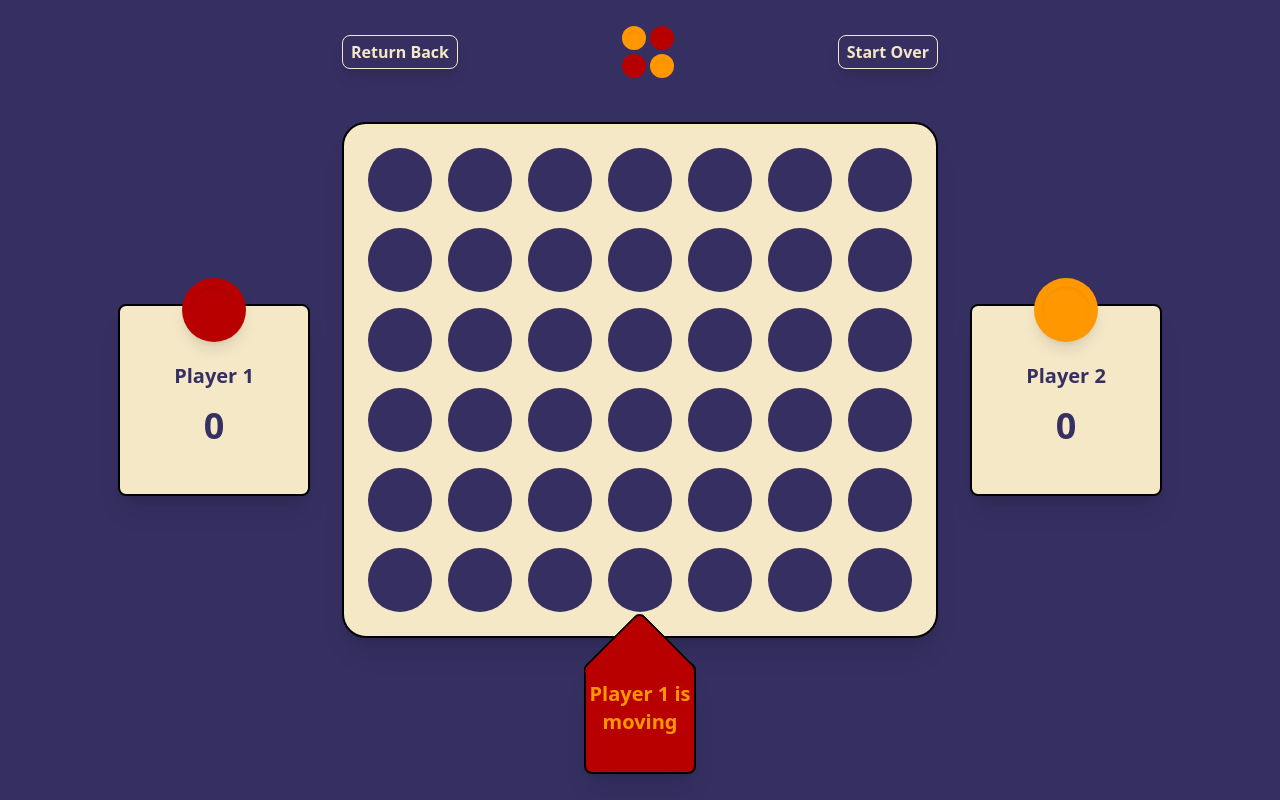
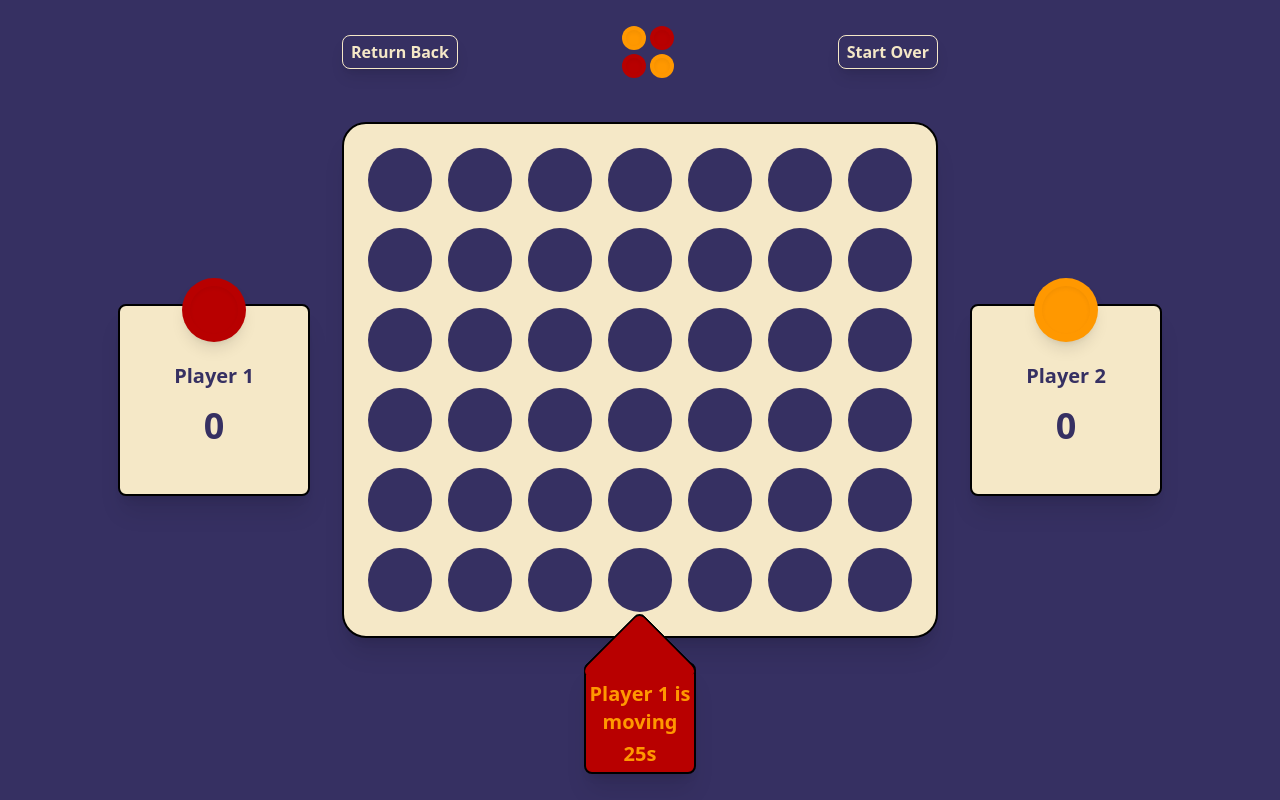
Before and after one commit to Vladyslav-Davydenko/Connect-Four-Game, a React (Vite) app in the folder connect-four/: page /game in a window 1280 px wide. Built offline with nearby package versions, Linux system fonts and the light colour scheme; no server answers.

Commit message:
Added timer + bug fixes + code cleaning

```diff
--- a/connect-four/src/main.tsx
+++ b/connect-four/src/main.tsx
@@ -5,9 +5,6 @@ import { BrowserRouter, Route, Routes } from "react-router-dom";
 import { Provider } from "react-redux";
 import store from "./redux/store.ts";
 import "./index.css";
-import { fetchBoards } from "./redux/board/BoardSlice.ts";
-
-store.dispatch(fetchBoards());
 
 ReactDOM.createRoot(document.getElementById("root")!).render(
   <React.StrictMode>
--- a/connect-four/src/views/pages/dashboard/DashBoardPage.tsx
+++ b/connect-four/src/views/pages/dashboard/DashBoardPage.tsx
@@ -1,4 +1,6 @@
-import { useAppSelector } from "../../../redux/hooks";
+import { useAppSelector, useAppDispatch } from "../../../redux/hooks";
+
+import { fetchBoards } from "../../../redux/board/BoardSlice";
 
 import {
   selectBoardIDs,
@@ -10,16 +12,22 @@ import SingleUnit from "../../components/dashboard/SingleUnit";
 import { Link } from "react-router-dom";
 
 import Loader from "../../components/loader/Loader";
+import { useEffect } from "react";
 
 export function DashBoardPage(): JSX.Element {
   const boardIds = useAppSelector(selectBoardIDs);
   const status = useAppSelector(selectStatus);
+  const dispatch = useAppDispatch();
   const playerOneCount = useAppSelector((rootState) =>
     selectTotalCountPlayerWin(rootState, "X")
   );
   const playerTwoCount = useAppSelector((rootState) =>
     selectTotalCountPlayerWin(rootState, "O")
   );
+
+  useEffect(() => {
+    dispatch(fetchBoards());
+  }, [dispatch]);
 
   return (
     <div className="flex flex-col gap-6 w-[70%] justify-center items-center m-10">
--- a/connect-four/src/views/pages/game/GamePage.tsx
+++ b/connect-four/src/views/pages/game/GamePage.tsx
@@ -21,7 +21,7 @@ const LOCAL_STORAGE_KEY = "vilsivul_connect_four";
 export function GamePage(): JSX.Element {
   const [board, setBoard] = useState<BoardType[][]>(() => {
     const localBoard = localStorage.getItem(LOCAL_STORAGE_KEY);
-    if (localBoard) return JSON.parse(localBoard);
+    if (localBoard) return JSON.parse(localBoard).board;
     else {
       return [
         ["", "", "", "", "", "", ""],
@@ -33,8 +33,14 @@ export function GamePage(): JSX.Element {
       ];
     }
   });
+  const [currentPlayer, setCurrentPlayer] = useState<"X" | "O">(() => {
+    const localBoard = localStorage.getItem(LOCAL_STORAGE_KEY);
+    if (localBoard) return JSON.parse(localBoard).currentPlayer;
+    return "X";
+  });
   const [gameOver, setGameOver] = useState<boolean>(false);
   const [isOpen, setIsOpen] = useState<boolean>(false);
+  const [timeLeft, setTimeLeft] = useState<number>(30);
 
   let playerOneCount = board.reduce(
     (count, row) => count + row.filter((ch) => ch === "X").length,
@@ -45,13 +51,46 @@ export function GamePage(): JSX.Element {
     0
   );
 
-  let currentPlayer: "X" | "O" = playerOneCount > playerTwoCount ? "O" : "X";
-
   const dispatch = useAppDispatch();
 
   useEffect(() => {
-    localStorage.setItem(LOCAL_STORAGE_KEY, JSON.stringify(board));
+    const preparedData = {
+      board,
+      currentPlayer,
+      playerOneCount,
+      playerTwoCount,
+    };
+
+    localStorage.setItem(LOCAL_STORAGE_KEY, JSON.stringify(preparedData));
+  });
+
+  useEffect(() => {
+    for (let i = 0; i < board.length; i++) {
+      for (let j = 0; j < board.length + 1; j++) {
+        try {
+          checkWinner(i, j, 0, 1); // Check horizontal
+          checkWinner(i, j, 1, 0); // Check vertical
+          checkWinner(i, j, 1, 1); // Check diagonal \
+          checkWinner(i, j, 1, -1); // Check diagonal /
+        } catch (e) {
+          // Silent skip
+        }
+      }
+    }
   }, [board]);
+
+  useEffect(() => {
+    if (gameOver) return;
+    const timer = setTimeout(() => {
+      setTimeLeft((prev) => prev - 1);
+    }, 1000);
+    if (timeLeft < 0) {
+      setCurrentPlayer(currentPlayer === "X" ? "O" : "X");
+    }
+    return () => clearTimeout(timer);
+  }, [timeLeft]);
+
+  useEffect(() => setTimeLeft(30), [currentPlayer]);
 
   const checkWinner = (
     row: number,
@@ -74,21 +113,6 @@ export function GamePage(): JSX.Element {
     }
   };
 
-  useEffect(() => {
-    for (let i = 0; i < board.length; i++) {
-      for (let j = 0; j < board.length + 1; j++) {
-        try {
-          checkWinner(i, j, 0, 1); // Check horizontal
-          checkWinner(i, j, 1, 0); // Check vertical
-          checkWinner(i, j, 1, 1); // Check diagonal \
-          checkWinner(i, j, 1, -1); // Check diagonal /
-        } catch (e) {
-          // Silent skip
-        }
-      }
-    }
-  }, [board]);
-
   const handleRestartGame = () => {
     setGameOver(false);
     setBoard([
@@ -101,6 +125,7 @@ export function GamePage(): JSX.Element {
     ]);
     playerOneCount = 0;
     playerTwoCount = 0;
+    setCurrentPlayer("X");
   };
 
   const updateBoard = (x: number, y: number, ch: "X" | "O") => {
@@ -109,6 +134,7 @@ export function GamePage(): JSX.Element {
       boardCopy[y][x] = ch;
       return boardCopy;
     });
+    setCurrentPlayer(currentPlayer === "X" ? "O" : "X");
     return;
   };
 
@@ -168,9 +194,10 @@ export function GamePage(): JSX.Element {
           <div className="flex justify-center items-center">
             <div className=" h-28 w-28 bg-red rounded-lg shadow-xl flex items-center border-black border-2 flex-col relative">
               <div className=" h-[5.2rem] w-[5.2rem] bg-red rounded-lg flex items-center border-black border-2 rotate-45 -top-9 absolute border-b-0 border-r-0"></div>
-              <h1 className="text-yellow text-xl z-10 mt-4">{`Player ${
+              <p className="text-yellow text-xl z-10 mt-4">{`Player ${
                 currentPlayer === "X" ? "1" : "2"
-              } is moving`}</h1>
+              } is moving`}</p>
+              <p className="text-yellow text-xl py-1">{`${timeLeft}s`}</p>
             </div>
           </div>
         </div>
```
Also changed, not shown: 1 other file (tests, documents, lock files or other folders).
